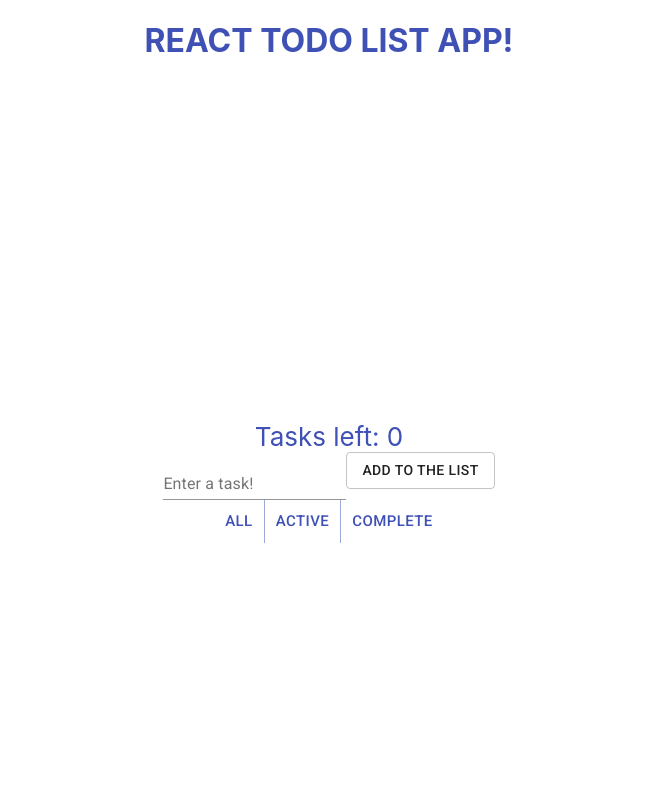
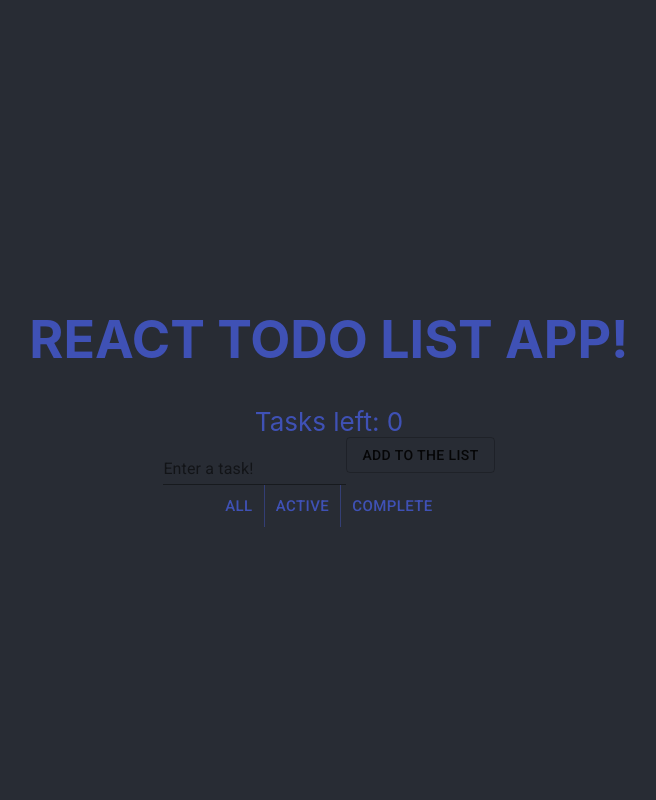
Before and after one commit to Eilima/react-to-do-list, a React (Create React App) app in the folder react-to-do-list/: page / in a window 1280 px wide. Shown: the top 800 px of the page, without its empty margins (311-967 px from the left). Built offline with nearby package versions, Linux system fonts and the light colour scheme.

Commit message:
Add header component

```diff
--- a/react-to-do-list/public/index.html
+++ b/react-to-do-list/public/index.html
@@ -31,9 +31,6 @@
     <title>ToDo List App</title>
   </head>
   <body>
-    <header style="color: #3f51b5;">
-      <h1><center>REACT TODO LIST APP!</center></h1>
-    </header>
     <noscript>You need to enable JavaScript to run this app.</noscript>
     <div id="root"></div>
     <!--
--- a/react-to-do-list/src/App.css
+++ b/react-to-do-list/src/App.css
@@ -14,7 +14,7 @@
 }
 
 .App-header {
-  /* background-color: #282c34; */
+  background-color: #282c34;
   min-height: 100vh;
   display: flex;
   flex-direction: column;
--- /dev/null
+++ b/react-to-do-list/src/Components/Header.js
@@ -0,0 +1,13 @@
+import React from "react";
+
+export class Header extends React.Component {
+  render() {
+    return (
+      <header style={{ color: "#3f51b5" }}>
+        <h1>
+          <center>REACT TODO LIST APP!</center>
+        </h1>
+      </header>
+    );
+  }
+}
--- a/react-to-do-list/src/Components/TodoList.js
+++ b/react-to-do-list/src/Components/TodoList.js
@@ -3,6 +3,7 @@ import { TodoForm } from "./TodoForm";
 import Todo from "./Todo";
 import TaskLeft from "./TaskLeft";
 import { FilterButtons } from "./FilterButtons";
+import { Header } from "./Header";
 
 export class TodoList extends React.Component {
   //Setting the state for parent component
@@ -61,6 +62,7 @@ export class TodoList extends React.Component {
 
     return (
       <div>
+        <Header />
         <TaskLeft tasks={this.state.tasks} />
         <TodoForm onSubmit={this.addTask} />
         <FilterButtons handleClick={this.handleClick} />
```
